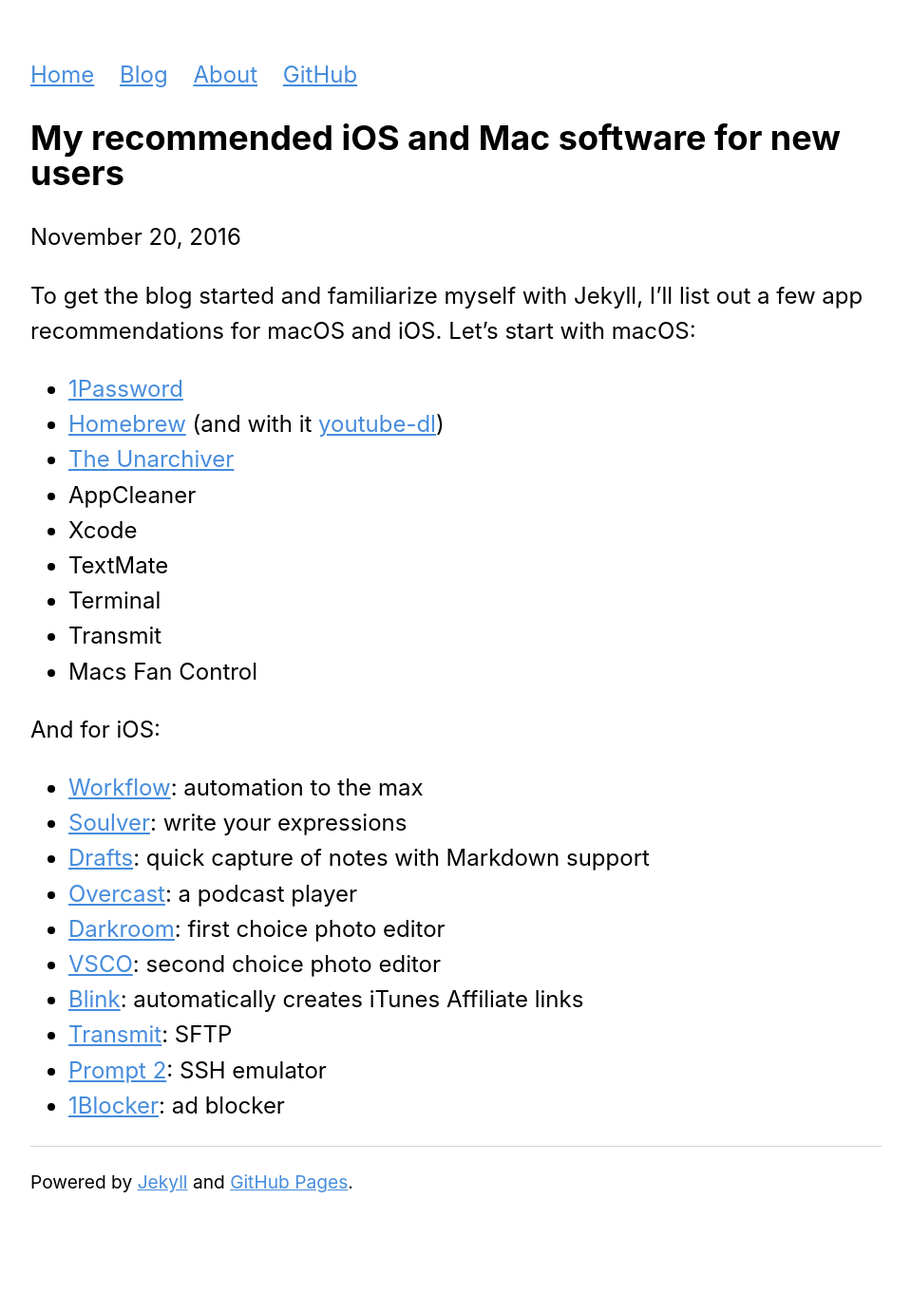
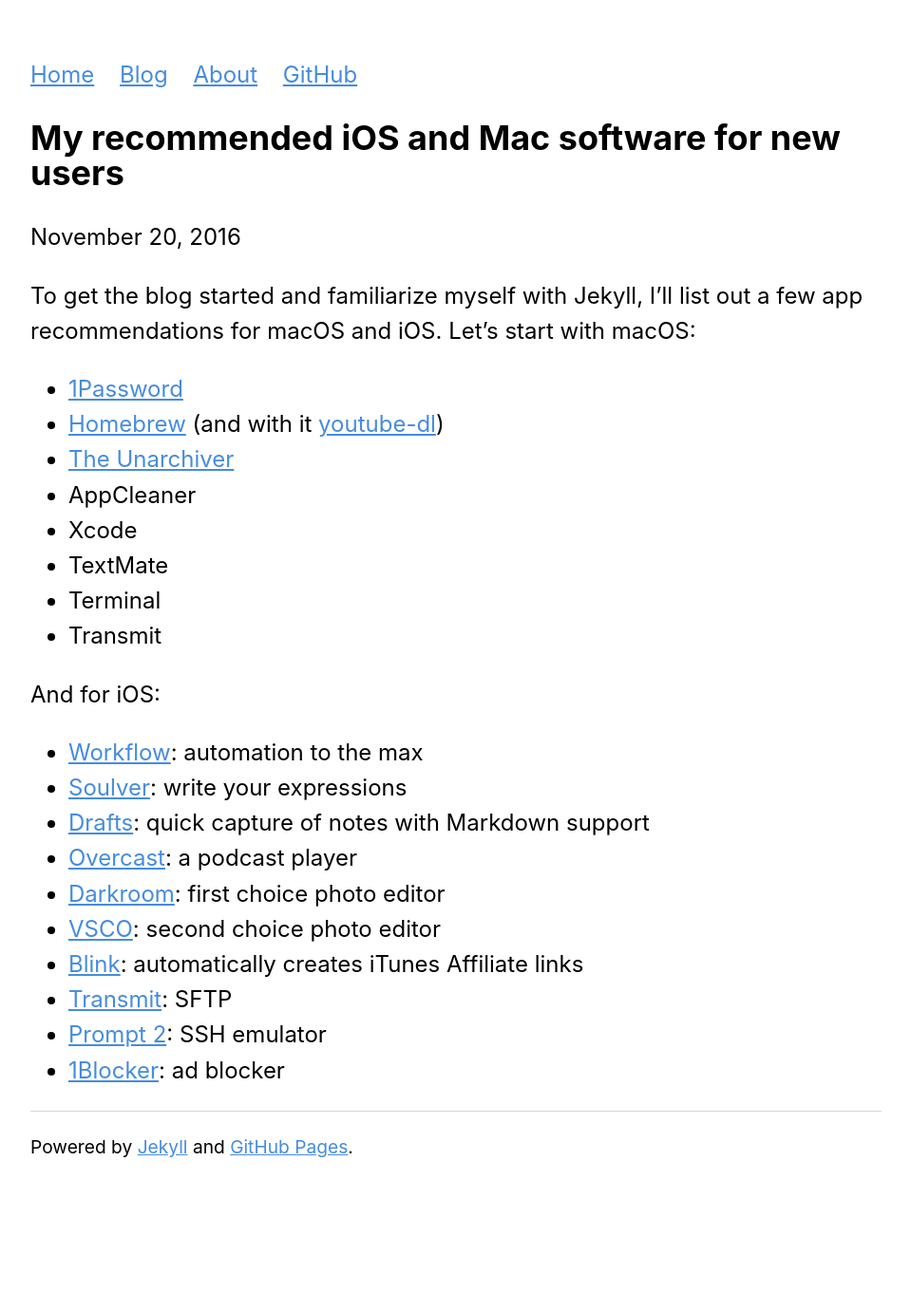
Before and after one commit to georgeperez/titanpointe.org, a Jekyll site: the page built from _posts/2016-11-20-app-recommendations.md, in a window 1280 px wide. Shown: the whole page at 95% size, without its empty margins (160-1119 px from the left). Built offline with Jekyll 4.4.1, drawn with Linux system fonts in a browser that asks for light colours; after the commit the page ends 1344 px from its top, so only the background shows below that.

Commit message:
Removed Macs Fan Control

```diff
--- a/_posts/2016-11-20-app-recommendations.md
+++ b/_posts/2016-11-20-app-recommendations.md
@@ -13,7 +13,6 @@
 * TextMate
 * Terminal
 * Transmit
-* Macs Fan Control
 
 And for iOS:
 
```
